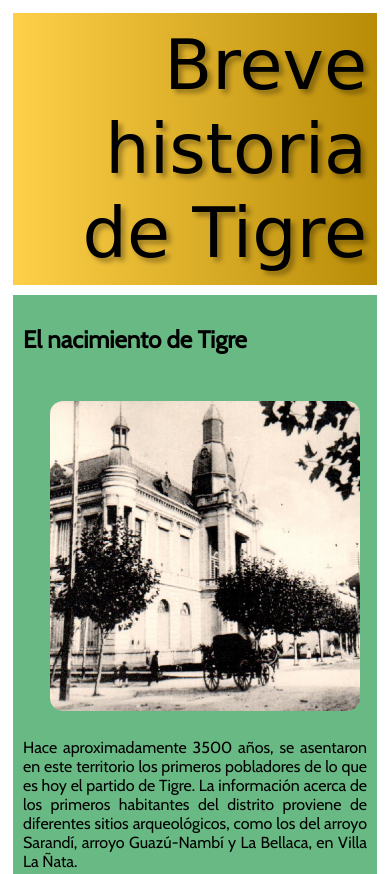
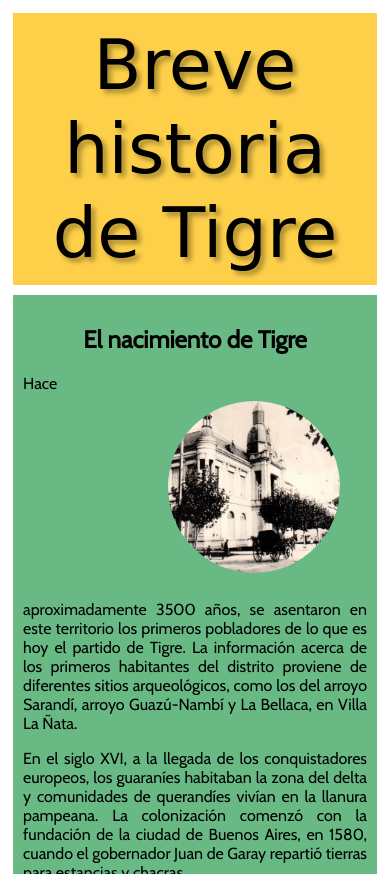
Before and after one commit to Mandharina/TPCod_a_odo_2023, a plain HTML site: page pages/historia.html in a window 390 px wide. Shown: the top 874 px of the page. Drawn offline with nearby package versions, Linux system fonts and the light colour scheme; a web font is replaced by a local one.

Commit message:
definidos los 3 puntos de corte en página historia

```diff
--- a/pages/historia.html
+++ b/pages/historia.html
@@ -17,7 +17,7 @@
 
 <body>
     <main class="contenedor">
-        <header class="item header"><a name="historia">Breve historia de Tigre</a>
+        <header class="item header">Breve historia de Tigre
         </header>
 
         <article class="item article1">
@@ -161,6 +161,7 @@
 
             </div>
         </article>
+        <footer class="footer"><a href="index.html#pagina principal"><img src="/images/hogar.png" width="40""></a></footer>
 
 
 
--- a/styles/historia.css
+++ b/styles/historia.css
@@ -1,10 +1,17 @@
+a {
+    text-decoration: none;
+    color: black;
+    font-size: x-large;
+    text-shadow: 4px 4px 5px #0005;
+}
 .contenedor {
     display: grid;
-    grid-template: auto auto auto/ 35% 35% 30%;
+    grid-template: auto auto auto auto/ 35% 30% 35%;
     grid-template-areas:
         "header header header"
         "article1 article1 article3"
         "article4 article2 article2"
+        "footer footer footer"
 
 
 }
@@ -16,12 +23,11 @@
     padding: 10px;
     text-align: right;
     line-height:120%;
-    text-shadow: 4px 4px 5px #0005;
+    text-shadow: 4px 4px 5px #fff;
     margin: 5px;
 }
 .article1{
     grid-area: article1;
-
     font-family: 'Cabin', sans-serif;
     text-align:justify;
     background-color: #68B984;
@@ -32,7 +38,6 @@
 }
 .article2{
     grid-area: article2;
-
     font-family: 'Cabin', sans-serif;
     text-align:justify;
     background-color: #68B984;
@@ -41,7 +46,6 @@
 }
 .article3{
     grid-area: article3;
-
     font-family: 'Cabin', sans-serif;
     text-align:justify;
     background-color: #68B984;
@@ -50,7 +54,6 @@
 }
 .article4{
     grid-area: article4;
-
     font-family: 'Cabin', sans-serif;
     text-align:justify;
     background-color: #68B984;
@@ -59,7 +62,7 @@
     border-radius: 0%;
 }
 .img-article {
-    width: 30%;
+    width: 32%;
     float: left;
     padding: 10px;
     border-radius: 7%;
@@ -70,15 +73,48 @@
     padding: 10px;
     border-radius: 7%;
 }
-@media screen and (max-width: 768px){
+.footer{
+    grid-area: footer;
+    background: #CFFDE1;
+    padding: 10px;
+    margin:5px;
+    font-family: 'Cabin', sans-serif;
+    text-align: right;
+}
+@media screen and (max-width: 992px){
 	.contenedor {
-		grid-template: auto auto auto auto/ auto;
+		grid-template: auto auto auto auto auto/ auto;
         grid-template-areas:
         "header"
         "article1"
         "article2"
         "article3"
         "article4"
+        "footer"
+}
+    h2{
+        text-align: center;
+    }
+    .img-article {
+        width: 60%;
+        border-radius: 7%;
+        margin: 2%;
+    }
+    .img-side {
+        width: 60%;
+        border-radius: 7%;
+        margin: 2%;
+    }
+@media screen and (max-width: 768px){
+	.contenedor {
+		grid-template: auto auto auto auto auto/ auto;
+        grid-template-areas:
+        "header"
+        "article1"
+        "article2"
+        "article3"
+        "article4"
+        "footer"
 	}
     .img-article {
         width: 90%;
@@ -92,3 +128,39 @@
         margin: 5%;
     }
 }
+@media screen and (max-width: 600px){
+	.contenedor {
+		grid-template: auto auto auto auto auto/ auto;
+        grid-template-areas:
+        "header"
+        "article1"
+        "article2"
+        "article3"
+        "article4"
+        "footer"
+	}
+    .header{
+        grid-area: header;
+        background: #FED049;
+
+        font-family: 'Zeyada', cursive;
+        font-size: 70px;
+        padding: 10px;
+        text-align:center ;
+        line-height:120%;
+        text-shadow: 4px 4px 5px #0005;
+        margin: 5px;
+    }
+    .img-article {
+        width: 50%;
+        border-radius: 100%;
+        margin: 5%;
+        float: right;
+    }
+    .img-side {
+        width: 50%;
+        border-radius: 100%;
+        margin: 5%;
+        float:right;
+    }
+}
```
Also changed, not shown: pages/index.html (+4 -2 lines), styles/index.css (+6 -2 lines), images/1582895164.jpg, images/QUERANDIES.jpg, images/desembarco-de-liniers-tigre-reconquista-696x464.jpg, images/hogar.png (added), pages/logo.ico (added).
